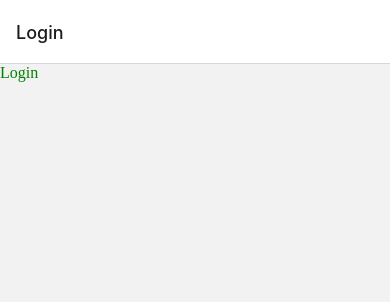
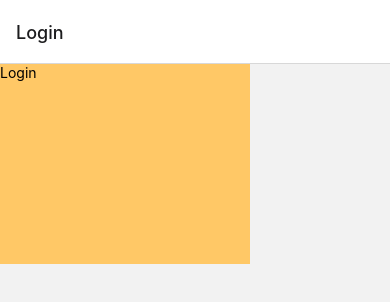
Before and after one commit to eugeniol2/lix0, a React Native app: screen / in a window 390 px wide. Shown: the top 302 px of the page. Built offline with nearby package versions, Linux system fonts and the light colour scheme.

Commit message:
theme adjustment

```diff
--- a/App.tsx
+++ b/App.tsx
@@ -7,7 +7,7 @@ import { NavigationContainer, DefaultTheme } from "@react-navigation/native";
 import { AuthNavigator } from "./src/routes/AuthNavigator";
 import { useFonts } from "expo-font";
 import { ThemeProvider } from "styled-components/native";
-import { COLORS } from "./src/constants";
+import { theme } from "./src/constants";
 
 const { Screen, Navigator } = createStackNavigator();
 
@@ -22,7 +22,7 @@ export default function App() {
 
   if (!loaded) return null;
   return (
-    <ThemeProvider theme={COLORS}>
+    <ThemeProvider theme={theme}>
       <NavigationContainer>
         {/* {isAuthenticated ? AuthNavigator : DrawerNavigator } */}
         <AuthNavigator />
--- a/src/components/dummy/index.tsx
+++ b/src/components/dummy/index.tsx
@@ -10,5 +10,3 @@ const Dummy = () => {
 };
 
 export default Dummy;
-
-const styles = StyleSheet.create({});
--- a/src/constants/index.ts
+++ b/src/constants/index.ts
@@ -1,4 +1,4 @@
-import { COLORS, SHADOWS, SIZES, FONTS } from "./styles/theme";
 import { ROUTE } from './route'
+import theme from './styles/theme';
 
-export { COLORS, SHADOWS, SIZES, FONTS, ROUTE };
+export { ROUTE, theme };
--- a/src/constants/styles/styled.d.ts
+++ b/src/constants/styles/styled.d.ts
@@ -3,6 +3,6 @@ import theme from './theme'
 import { COLORS } from './theme';
 
 declare module 'styled-components' {
-    type ThemeType = typeof COLORS
+    type ThemeType = typeof theme
     export interface DefaultTheme extends ThemeType{}
 }
--- a/src/constants/styles/theme.ts
+++ b/src/constants/styles/theme.ts
@@ -1,4 +1,5 @@
-export const COLORS = {
+export default {
+  COLORS : {
     primary_600: "#20C498",
     primary_500: "#28F7CB",
     primary_400: "#53F7CB",
@@ -24,29 +25,29 @@ export const COLORS = {
     gray_7: "#BAB9C1",
     gray_8: "#D1D0D5",
     gray_9: "#E8E8EA",
-};
+  },
 
-export const SIZES = {
+  SIZES : {
     base: 8,
     small: 12,
     font: 14,
     medium: 16,
     large: 18,
     extraLarge: 24,
-};
+  },
 
-export const FONTS = {
+  FONTS :{
     bold: "InterBold",
     semiBold: "InterSemiBold",
     medium: "InterMedium",
     regular: "InterRegular",
     light: "InterLight",
-};
+  },
 
-export const SHADOWS = {
-  // a testar
+  SHADOWS : {
+
     light: {
-    shadowColor: COLORS.gray_4,
+      shadowColor: '#706e79',
       shadowOffset: {
         width: 0,
         height: 1,
@@ -57,7 +58,7 @@ export const SHADOWS = {
       elevation: 3,
     },
     medium: {
-    shadowColor: COLORS.gray_2,
+      shadowColor: "#38373c",
       shadowOffset: {
         width: 0,
         height: 3,
@@ -68,7 +69,7 @@ export const SHADOWS = {
       elevation: 7,
     },
     dark: {
-    shadowColor: COLORS.gray_1,
+      shadowColor: "#1C1C1E",
       shadowOffset: {
         width: 0,
         height: 7,
@@ -79,4 +80,5 @@ export const SHADOWS = {
       elevation: 14,
 
     },
-};
+
+  }}
--- a/src/screens/auth/login/index.tsx
+++ b/src/screens/auth/login/index.tsx
@@ -5,8 +5,8 @@ import { Container } from "./styles";
 
 export const Login: React.FC = () => {
   return (
-    <View>
-      <Container>Login</Container>
-    </View>
+    <Container>
+      <Text>Login</Text>
+    </Container>
   );
 };
--- a/src/screens/auth/login/styles.ts
+++ b/src/screens/auth/login/styles.ts
@@ -2,7 +2,8 @@ import styled from 'styled-components/native';
 import { View } from 'react-native';
 
 export const Container = styled.View`
-    width: 25px;
-    height: 20px;
-    color: green;
+    width: 250px;
+    height: 200px;
+    background-color: ${({theme})=> theme.COLORS.auxiliary_yellow};
+
 `;
--- a/src/screens/auth/register/index.tsx
+++ b/src/screens/auth/register/index.tsx
@@ -4,8 +4,8 @@ import { Container } from "./styles";
 
 export const Register: React.FC = () => {
   return (
-    <View>
-      <Container>Signup</Container>
-    </View>
+    <Container>
+      <Text>Signup</Text>
+    </Container>
   );
 };
--- a/src/screens/home/styles.ts
+++ b/src/screens/home/styles.ts
@@ -1,4 +1,5 @@
 import styled from 'styled-components/native';
+
 
 export const Container = styled.View`
     width: 100%;
@@ -9,5 +10,5 @@ export const Container = styled.View`
     justify-content: center;
     align-items: center;
 
-
+    ${({theme})=> theme.COLORS.auxiliary_green}
 `;
```
Lines whose indentation alone changed are shown as unchanged.
